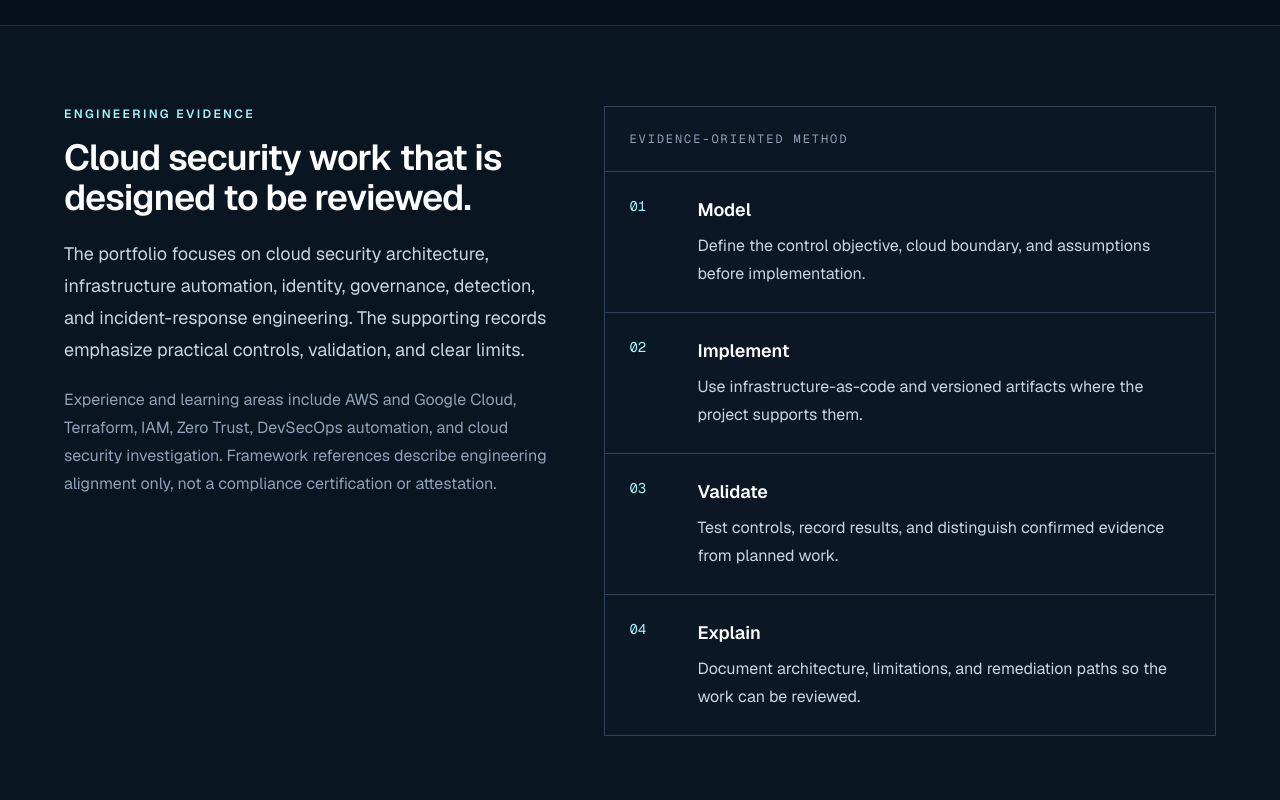
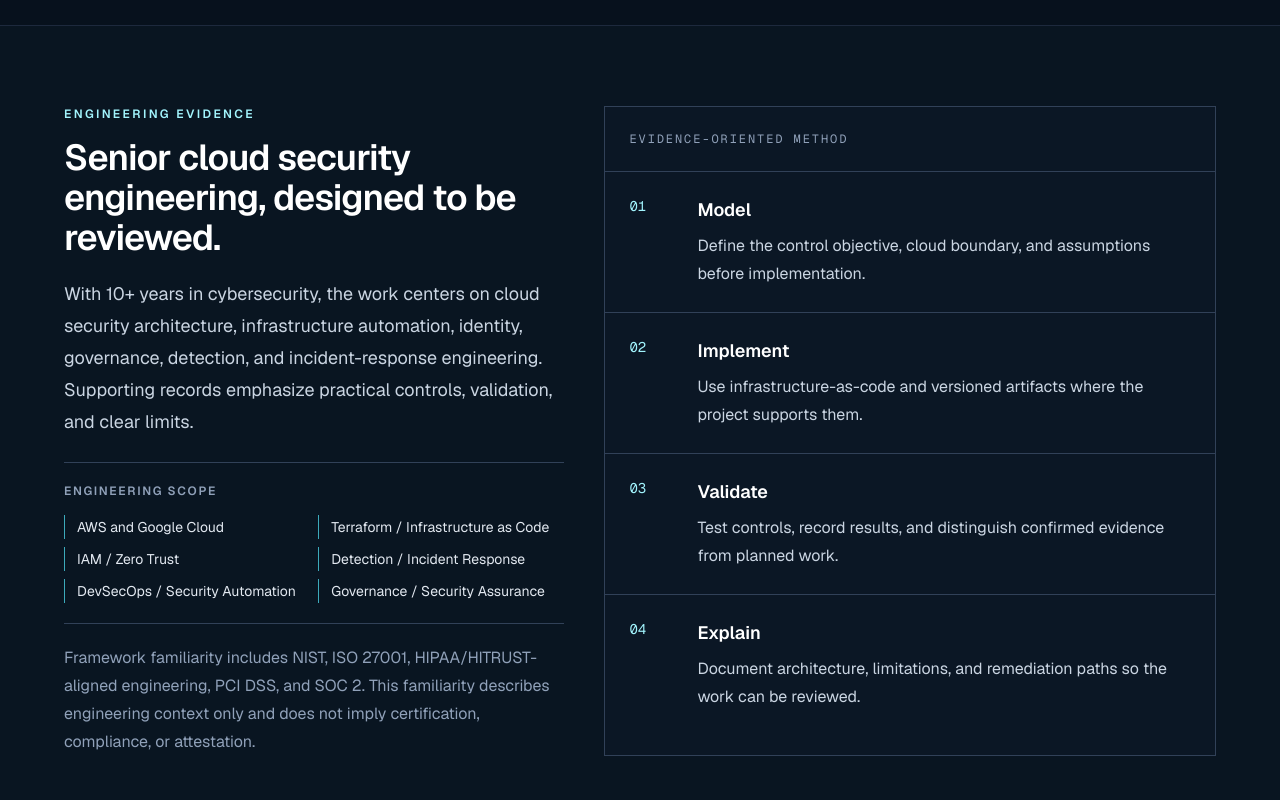
Before and after one commit to nagasesank/Nagasesank.github.io, a Next.js app: page / in a window 1280 px wide. Shown: the part 5080-5880 px from the top of the page. Built offline with nearby package versions, Linux system fonts and the light colour scheme.

Commit message:
fix(portfolio): restore senior evidence context

```diff
--- a/components/About.tsx
+++ b/components/About.tsx
@@ -3,6 +3,15 @@ const engineeringMethod = [
   ["02", "Implement", "Use infrastructure-as-code and versioned artifacts where the project supports them."],
   ["03", "Validate", "Test controls, record results, and distinguish confirmed evidence from planned work."],
   ["04", "Explain", "Document architecture, limitations, and remediation paths so the work can be reviewed."],
+];
+
+const seniorCapabilities = [
+  "AWS and Google Cloud",
+  "Terraform / Infrastructure as Code",
+  "IAM / Zero Trust",
+  "Detection / Incident Response",
+  "DevSecOps / Security Automation",
+  "Governance / Security Assurance",
 ];
 
 export default function About() {
@@ -12,9 +21,19 @@ export default function About() {
         <div className="grid gap-10 lg:grid-cols-[0.9fr_1.1fr]">
           <div>
             <p className="text-xs font-semibold uppercase tracking-[0.2em] text-cyan-200">Engineering evidence</p>
-            <h2 className="mt-4 text-3xl font-semibold tracking-tight text-white sm:text-4xl">Cloud security work that is designed to be reviewed.</h2>
-            <p className="mt-5 max-w-xl text-lg leading-8 text-slate-300">The portfolio focuses on cloud security architecture, infrastructure automation, identity, governance, detection, and incident-response engineering. The supporting records emphasize practical controls, validation, and clear limits.</p>
-            <p className="mt-5 max-w-xl leading-7 text-slate-400">Experience and learning areas include AWS and Google Cloud, Terraform, IAM, Zero Trust, DevSecOps automation, and cloud security investigation. Framework references describe engineering alignment only, not a compliance certification or attestation.</p>
+            <h2 className="mt-4 text-3xl font-semibold tracking-tight text-white sm:text-4xl">Senior cloud security engineering, designed to be reviewed.</h2>
+            <p className="mt-5 max-w-xl text-lg leading-8 text-slate-300">With 10+ years in cybersecurity, the work centers on cloud security architecture, infrastructure automation, identity, governance, detection, and incident-response engineering. Supporting records emphasize practical controls, validation, and clear limits.</p>
+            <div className="mt-6 border-y border-slate-700 py-5">
+              <p className="text-xs font-semibold uppercase tracking-[0.14em] text-slate-400">Engineering scope</p>
+              <ul className="mt-4 grid gap-2 sm:grid-cols-2">
+                {seniorCapabilities.map((capability) => (
+                  <li key={capability} className="border-l border-cyan-300/70 pl-3 text-sm leading-6 text-slate-200">
+                    {capability}
+                  </li>
+                ))}
+              </ul>
+            </div>
+            <p className="mt-5 max-w-xl leading-7 text-slate-400">Framework familiarity includes NIST, ISO 27001, HIPAA/HITRUST-aligned engineering, PCI DSS, and SOC 2. This familiarity describes engineering context only and does not imply certification, compliance, or attestation.</p>
           </div>
 
           <div className="border border-slate-700 bg-[#0b1725]">
--- a/components/SecurityLabs.tsx
+++ b/components/SecurityLabs.tsx
@@ -18,13 +18,21 @@ function formatPublishedDate(publishedAt?: string) {
 }
 
 export default function SecurityLabs() {
+  if (securityLabs.length === 0) {
+    return null;
+  }
+
   return (
-    <section id="security-labs" className="border-b border-slate-800 bg-[#07111d] py-16 sm:py-20">
+    <section
+      id="security-labs"
+      aria-labelledby="security-labs-heading"
+      className="border-b border-slate-800 bg-[#07111d] py-16 sm:py-20"
+    >
       <div className="mx-auto max-w-screen-2xl px-5 sm:px-8 lg:px-16">
         <div className="grid gap-6 border-b border-slate-700 pb-8 lg:grid-cols-[0.9fr_1.1fr] lg:items-end">
           <div>
             <p className="text-xs font-semibold uppercase tracking-[0.2em] text-cyan-200">Security Labs &amp; Project Series</p>
-            <h2 className="mt-3 text-3xl font-semibold tracking-tight text-white sm:text-4xl">Working notes from hands-on security labs</h2>
+            <h2 id="security-labs-heading" className="mt-3 text-3xl font-semibold tracking-tight text-white sm:text-4xl">Working notes from hands-on security labs</h2>
           </div>
           <p className="max-w-2xl text-lg leading-8 text-slate-300">A lower-hierarchy series of public engineering write-ups. These records complement, rather than replace, the four flagship case studies above.</p>
         </div>
```
